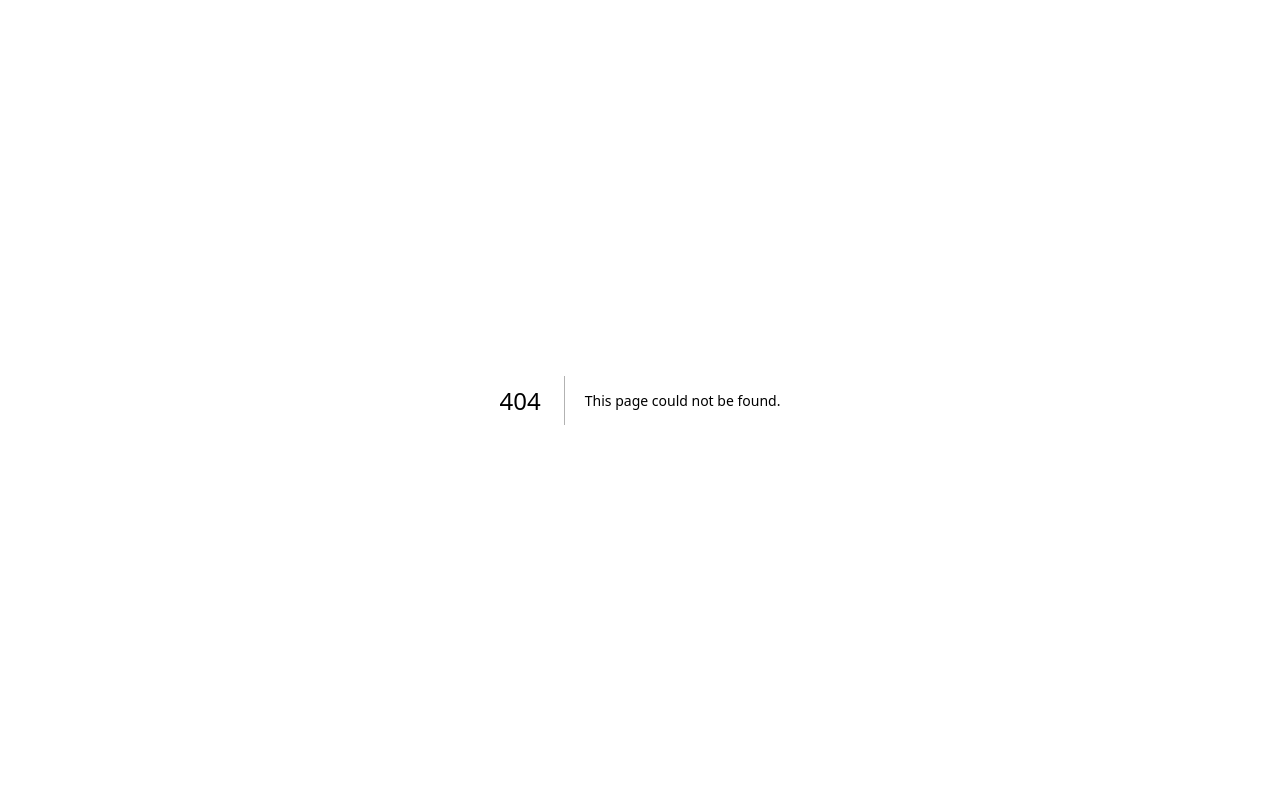
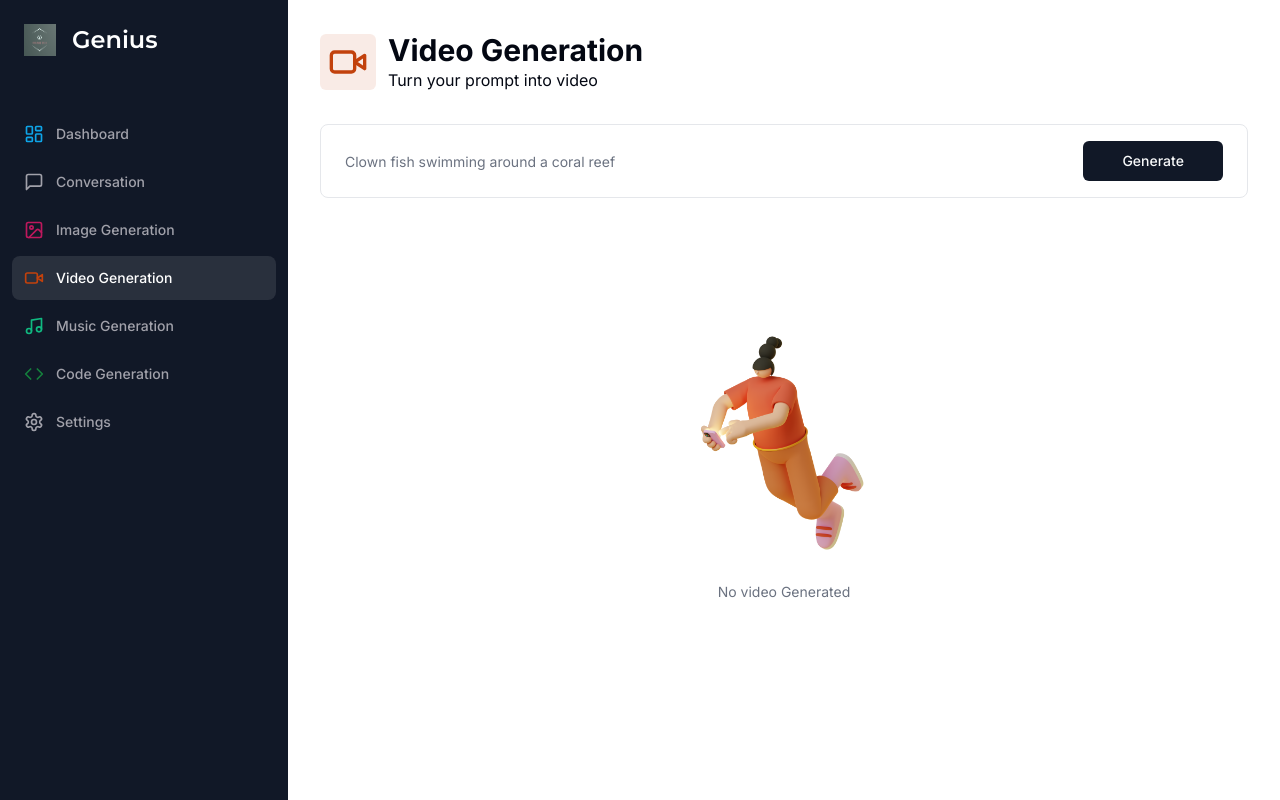
Before and after one commit to 21Ovi/Genius, a Next.js app: page /video in a window 1280 px wide. Before the commit this address had no page. Built offline with nearby package versions, Linux system fonts and the light colour scheme.

Commit message:
video generation page and API added and integrated

```diff
--- /dev/null
+++ b/app/(dashboard)/(routes)/video/constants.ts
@@ -0,0 +1,7 @@
+import * as z from "zod";
+
+export const formSchema = z.object({
+  prompt: z.string().min(1, {
+    message: "Prompt is required",
+  }),
+});
--- /dev/null
+++ b/app/(dashboard)/(routes)/video/page.tsx
@@ -0,0 +1,112 @@
+"use client";
+import { useState } from "react";
+import { useRouter } from "next/navigation";
+import axios from "axios";
+import * as z from "zod";
+import { VideoIcon } from "lucide-react";
+import { useForm } from "react-hook-form";
+import { zodResolver } from "@hookform/resolvers/zod";
+
+import Heading from "@/components/heading";
+
+import { formSchema } from "./constants";
+import { Form, FormControl, FormField, FormItem } from "@/components/ui/form";
+import { Input } from "@/components/ui/input";
+import { Button } from "@/components/ui/button";
+import { Empty } from "@/components/empty";
+import { Loader } from "@/components/loader";
+
+const VideoPage = () => {
+  const router = useRouter();
+  const [video, setVideo] = useState<string>();
+
+  const defaultValues = { prompt: "" };
+
+  const form = useForm<z.infer<typeof formSchema>>({
+    resolver: zodResolver(formSchema),
+    defaultValues,
+  });
+
+  const { handleSubmit, getValues, setValue } = form;
+
+  const isLoading = form.formState.isSubmitting;
+
+  const onSubmit = async (values: z.infer<typeof formSchema>) => {
+    try {
+      setVideo(undefined);
+      const response = await axios.post(`/api/video`, values);
+      setVideo(response.data[0]);
+      form.reset();
+    } catch (error: any) {
+      // TODO: Open Pro Modal
+      console.log(error);
+    } finally {
+      router.refresh();
+    }
+  };
+
+  return (
+    <div>
+      <Heading
+        title="Video Generation"
+        description="Turn your prompt into video"
+        icon={VideoIcon}
+        iconColor="text-orange-700"
+        bgColor="bg-orange-700/10"
+      />
+      <div className="px-4 lg:px-8">
+        <div>
+          <Form {...form}>
+            <form
+              onSubmit={handleSubmit(onSubmit)}
+              className="rounded-lg border w-full p-4 px-3 md:px-6 focus-within:shadow-sm grid grid-cols-12 gap-2"
+            >
+              <FormField
+                name="prompt"
+                render={({ field }) => (
+                  <FormItem className="col-span-12 lg:col-span-10">
+                    <FormControl className="m-0 p-0">
+                      <Input
+                        className="border-0 outline-none focus-visible:ring-0 focus-visible:ring-tansparent"
+                        disabled={isLoading}
+                        placeholder="Clown fish swimming around a coral reef"
+                        {...field}
+                      />
+                    </FormControl>
+                  </FormItem>
+                )}
+              />
+              <Button
+                className="col-span-12 lg:col-span-2 w-full"
+                disabled={isLoading}
+                type="submit"
+              >
+                Generate
+              </Button>
+            </form>
+          </Form>
+        </div>
+        <div>
+          <div className="space-y-4 mt-4">
+            {isLoading && (
+              <div className="p-8 rounded-lg w-full flex items-center justify-center bg-muted">
+                <Loader />
+              </div>
+            )}
+            {!video && !isLoading && <Empty label="No video Generated" />}
+            {video && (
+              <video
+                className="w-full aspect-video mt-8 rounded-lg border bg-black"
+                controls
+              >
+                <source src={video} />
+              </video>
+            )}
+          </div>
+        </div>
+      </div>
+    </div>
+  );
+};
+
+export default VideoPage;
--- /dev/null
+++ b/app/api/video/route.ts
@@ -0,0 +1,37 @@
+import { auth } from "@clerk/nextjs";
+import { NextResponse } from "next/server";
+import Replicate from "replicate";
+
+const replicate = new Replicate({
+  auth: process.env.REPLICATE_API_TOKEN!,
+});
+
+export const POST = async (req: Request) => {
+  try {
+    const { userId } = auth();
+    const body = await req.json();
+    const { prompt } = body;
+
+    if (!userId) {
+      return new NextResponse("Unauthorized", { status: 401 });
+    }
+
+    if (!prompt) {
+      return new NextResponse("Prompts are required", { status: 400 });
+    }
+
+    const response = await replicate.run(
+      "anotherjesse/zeroscope-v2-xl:9f747673945c62801b13b84701c783929c0ee784e4748ec062204894dda1a351",
+      {
+        input: {
+          prompt,
+        },
+      }
+    );
+
+    return NextResponse.json(response);
+  } catch (error) {
+    console.log("[VIDEO_ERROR]", error);
+    return new NextResponse("Internal error", { status: 500 });
+  }
+};
```
